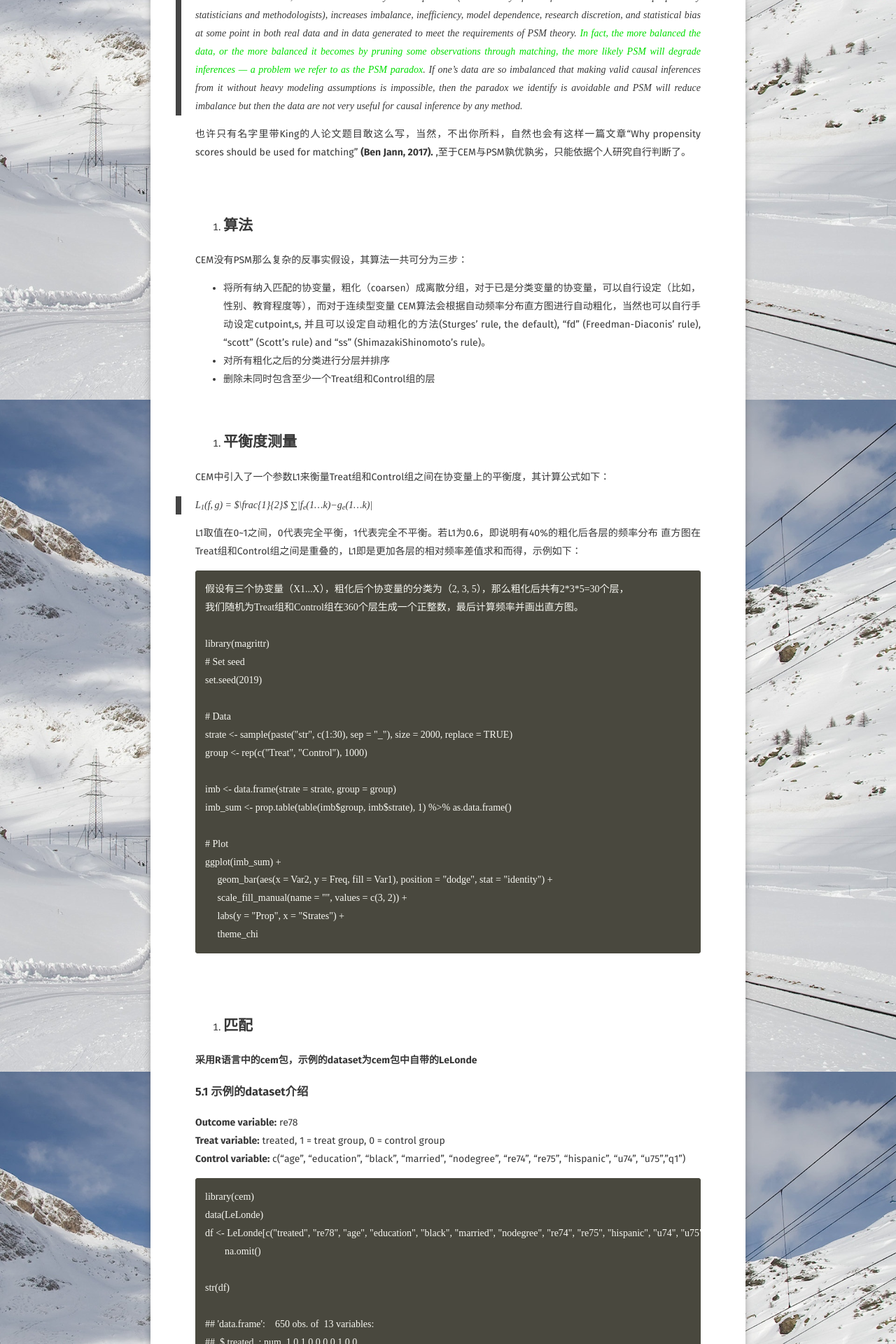
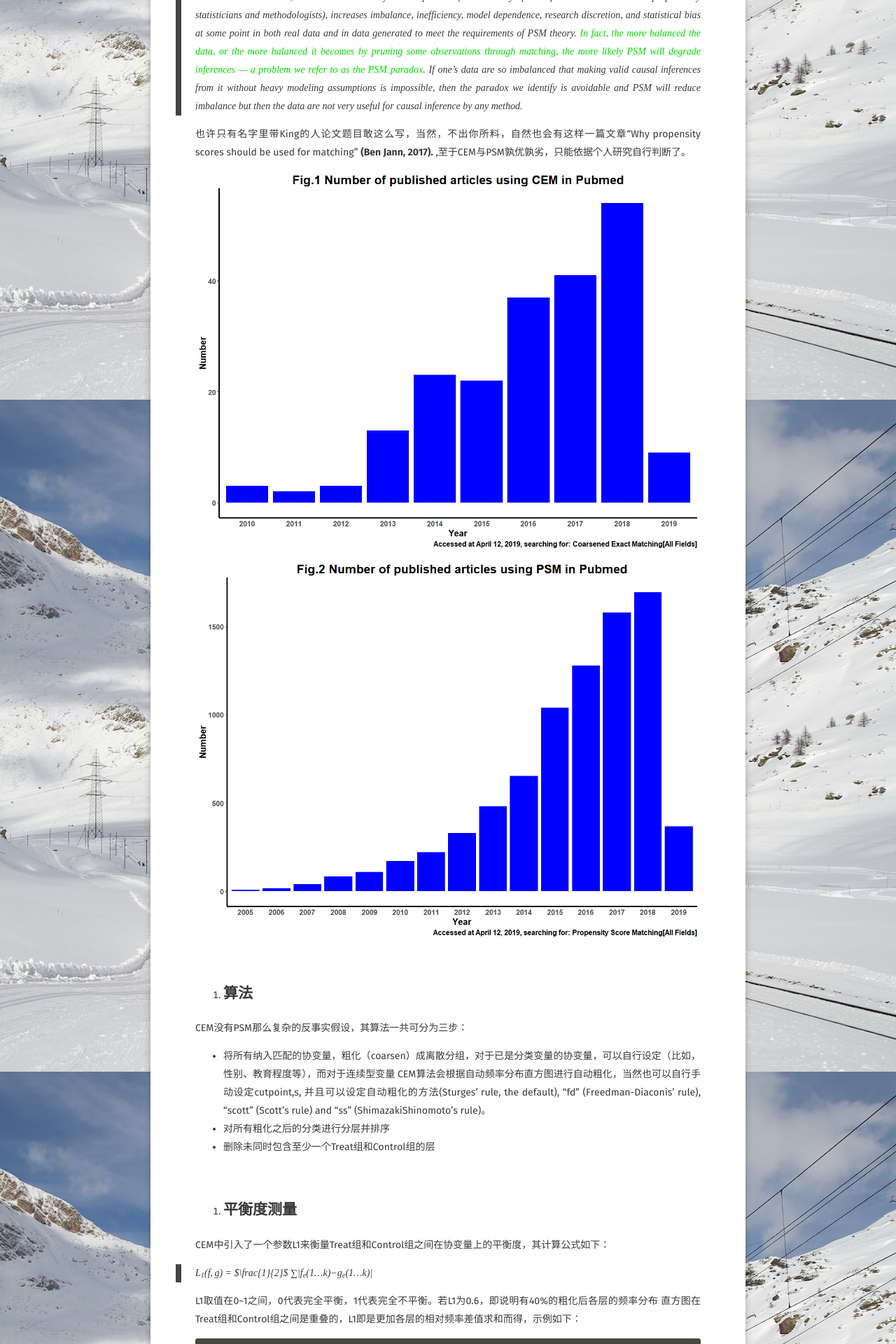
Before and after one commit to shumchi/shumchi.github.io, a Jekyll site: the page built from _posts/2019-04-14-How-to-do-a-Coarsened-Exact-Matching.md, in a window 1280 px wide. Shown: the part 1349-3269 px from the top of the page at 70% size. Built offline with Jekyll 4.4.1, drawn with Linux system fonts in a browser that asks for light colours; some web fonts are replaced.

Commit message:
Update 2019-04-14-How-to-do-a-Coarsened-Exact-Matching.md

```diff
--- a/_posts/2019-04-14-How-to-do-a-Coarsened-Exact-Matching.md
+++ b/_posts/2019-04-14-How-to-do-a-Coarsened-Exact-Matching.md
@@ -8,8 +8,6 @@ tags: [R, CEM, Matching]
 feature: https://en.wikipedia.org/wiki/Lion#/media/File:Lion_waiting_in_Namibia.jpg
 comments: true
 ---
-
-
 
 
 
@@ -72,7 +70,9 @@ Be Used for Matching”)中指出了PSM的不足，原文如下：
 propensity scores should be used for matching” **(Ben Jann, 2017).**
 ,至于CEM与PSM孰优孰劣，只能依据个人研究自行判断了。
 
-![](How-to-do-a-Coarsened-Exact-Matching_files/figure-markdown_strict/Number-of-article-1.png)![](How-to-do-a-Coarsened-Exact-Matching_files/figure-markdown_strict/Number-of-article-2.png)
+![](https://github.com/shumchi/shumchi.github.io/blob/master/_posts/2019-04-14-How-to-do-a-Coarsened-Exact-Matching/figure-markdown_strict/Number-of-article-1.png?raw=true)
+
+![](https://github.com/shumchi/shumchi.github.io/blob/master/_posts/2019-04-14-How-to-do-a-Coarsened-Exact-Matching/figure-markdown_strict/Number-of-article-2.png?raw=true)
 
 <br>
 
@@ -123,7 +123,7 @@ L1取值在0~1之间，0代表完全平衡，1代表完全不平衡。若L1为0.
          labs(y = "Prop", x = "Strates") +
          theme_chi
 
-![](How-to-do-a-Coarsened-Exact-Matching_files/figure-markdown_strict/imbalance-1.png)
+![](https://github.com/shumchi/shumchi.github.io/blob/master/_posts/2019-04-14-How-to-do-a-Coarsened-Exact-Matching/figure-markdown_strict/imbalance-1.png?raw=true)
 
 <br>
 
```
